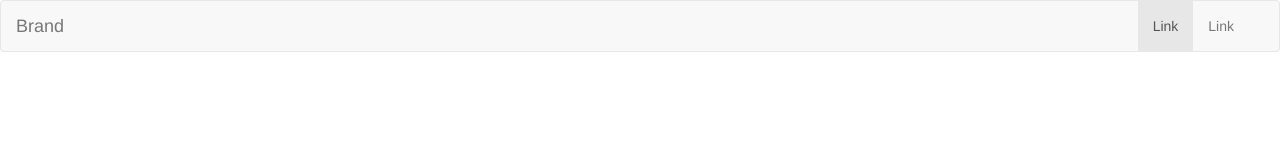
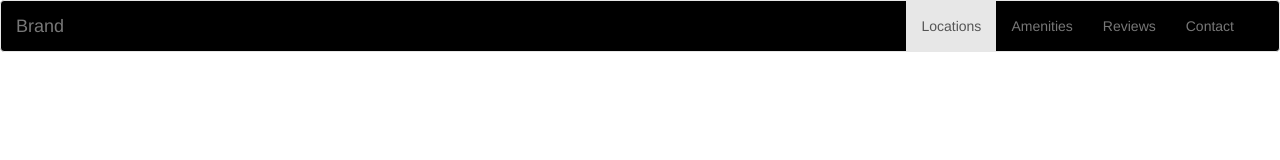
Before and after one commit to kevingilfether/TuscanyVilla, a plain HTML site: page index.html in a window 1280 px wide. Drawn offline with nearby package versions, Linux system fonts and the light colour scheme.

Commit message:
Tinkered with navbar styling

```diff
--- a/Site.css
+++ b/Site.css
@@ -1,2 +1,6 @@
 body {
 }
+
+#navvy {
+    background-color: #000000;
+}
--- a/index.html
+++ b/index.html
@@ -11,7 +11,7 @@
 </head>
 <body>
     <!--NAVBAR-->
-    <nav class="navbar navbar-default">
+    <nav class="navbar navbar-default" id="navvy">
         <div class="container-fluid">
             <!-- Brand and toggle get grouped for better mobile display -->
             <div class="navbar-header">
@@ -27,8 +27,10 @@
             <!-- Collect the nav links, forms, and other content for toggling -->
             <div class="collapse navbar-collapse navbar-right" id="bs-example-navbar-collapse-1">
                 <ul class="nav navbar-nav">
-                    <li class="active"><a href="#">Link <span class="sr-only">(current)</span></a></li>
-                    <li><a href="#">Link</a></li>
+                    <li class="active"><a href="#">Locations<span class="sr-only">(current)</span></a></li>
+                    <li><a href="#">Amenities</a></li>
+                    <li><a href="#">Reviews</a></li>
+                    <li><a href="#">Contact</a></li>
                 </ul>
             </div><!-- /.navbar-collapse -->
         </div><!-- /.container-fluid -->
```
